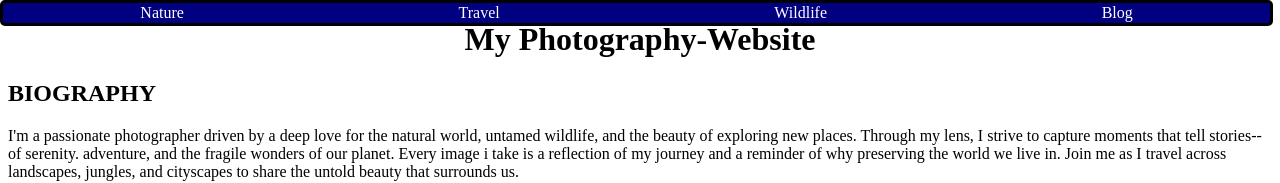
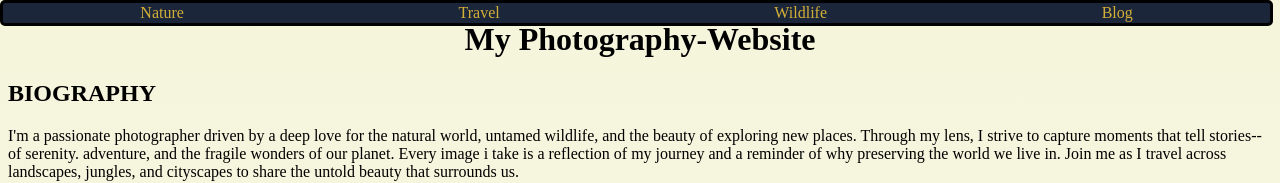
Before and after one commit to kaynanmwangi/Photography-Website, a plain HTML site: page index.html in a window 1280 px wide. Shown: the top 183 px of the page. Drawn offline with Linux system fonts and the light colour scheme; files whose address does not match are found by name.

Commit message:
update indexstyling.css

```diff
--- a/indexstyling.css
+++ b/indexstyling.css
@@ -1,11 +1,11 @@
-* {
-    background-color: ;
+body {
+    background: linear-gradient(to bottom, #F5F5DC, #FAF0E6)
+
 }
-
 .navigation {
     width: 99vw;
     border: 3px solid black ;
-    background-color: navy;
+    background-color: #1B263B;
     border-radius: 5px;
     position: fixed;
     top: 0%;
@@ -17,7 +17,7 @@
 }
 a {
     text-decoration: none;
-    color: white;
+    color: #D4AF37;
 }
 .images {
     width: 390px;
```
